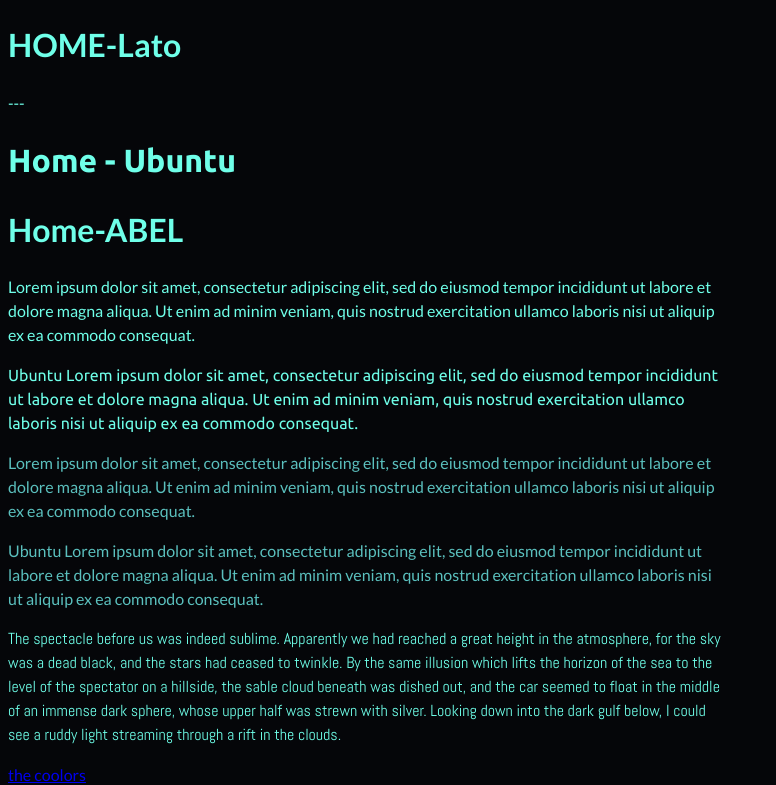
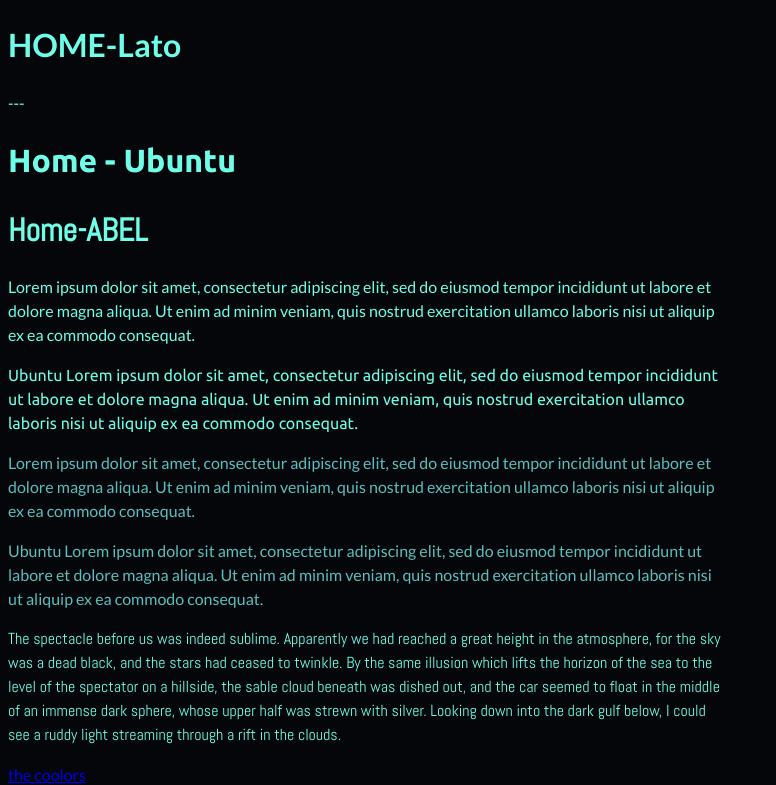
Before and after one commit to nkuehlem/portfolio, a plain HTML site: page index.html in a window 1280 px wide. Shown: the top 785 px of the page, without its empty margins (0-776 px from the left). Drawn offline with Linux system fonts and the light colour scheme.

Commit message:
spell class right

```diff
--- a/index.html
+++ b/index.html
@@ -17,7 +17,7 @@
         <h1>HOME-Lato</h1>
         <p>---</p>
         <h1 class="ubuntu">Home - Ubuntu</h1>
-        <h1 calss="abel">Home-ABEL</h1>
+        <h1 class="abel">Home-ABEL</h1>
         <p>Lorem ipsum dolor sit amet, consectetur adipiscing elit, sed do eiusmod tempor incididunt ut labore et dolore magna aliqua. Ut enim ad minim veniam, quis nostrud exercitation ullamco laboris nisi ut aliquip ex ea commodo consequat. </p>
         <p class="ubuntu"> Ubuntu Lorem ipsum dolor sit amet, consectetur adipiscing elit, sed do eiusmod tempor incididunt ut labore et dolore magna aliqua. Ut enim ad minim veniam, quis nostrud exercitation ullamco laboris nisi ut aliquip ex ea commodo consequat. </p>
 
```
